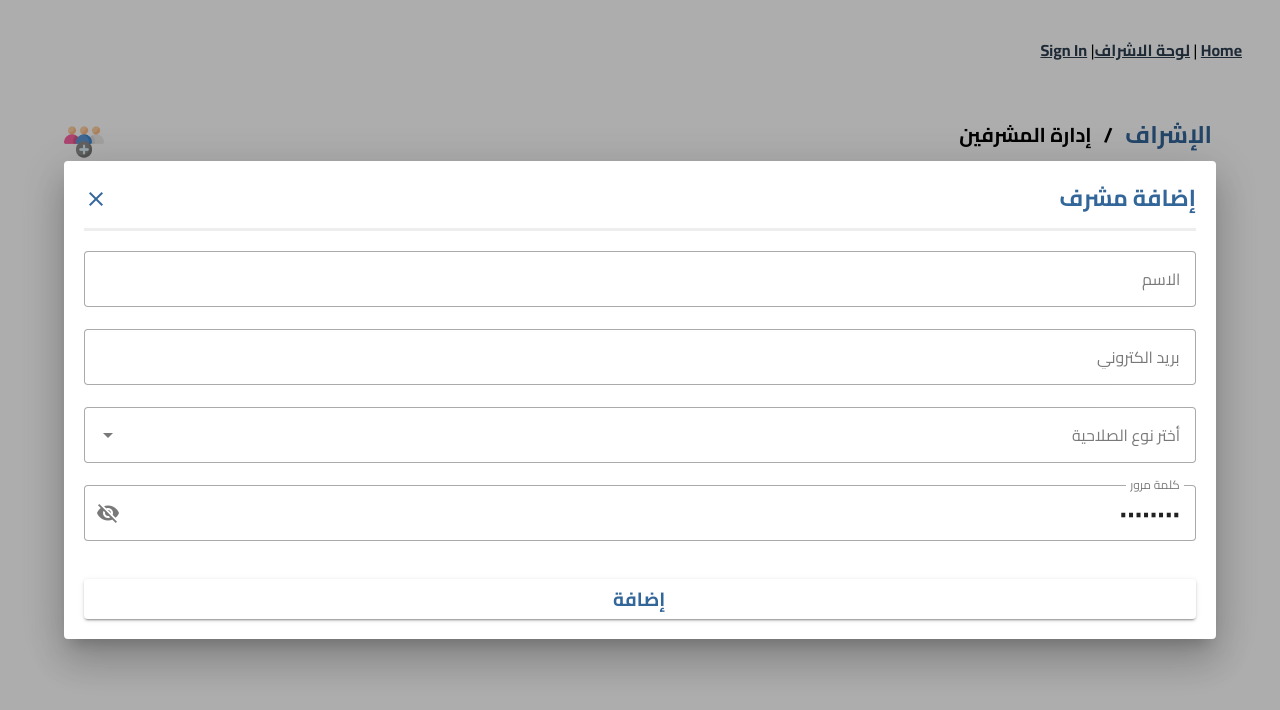
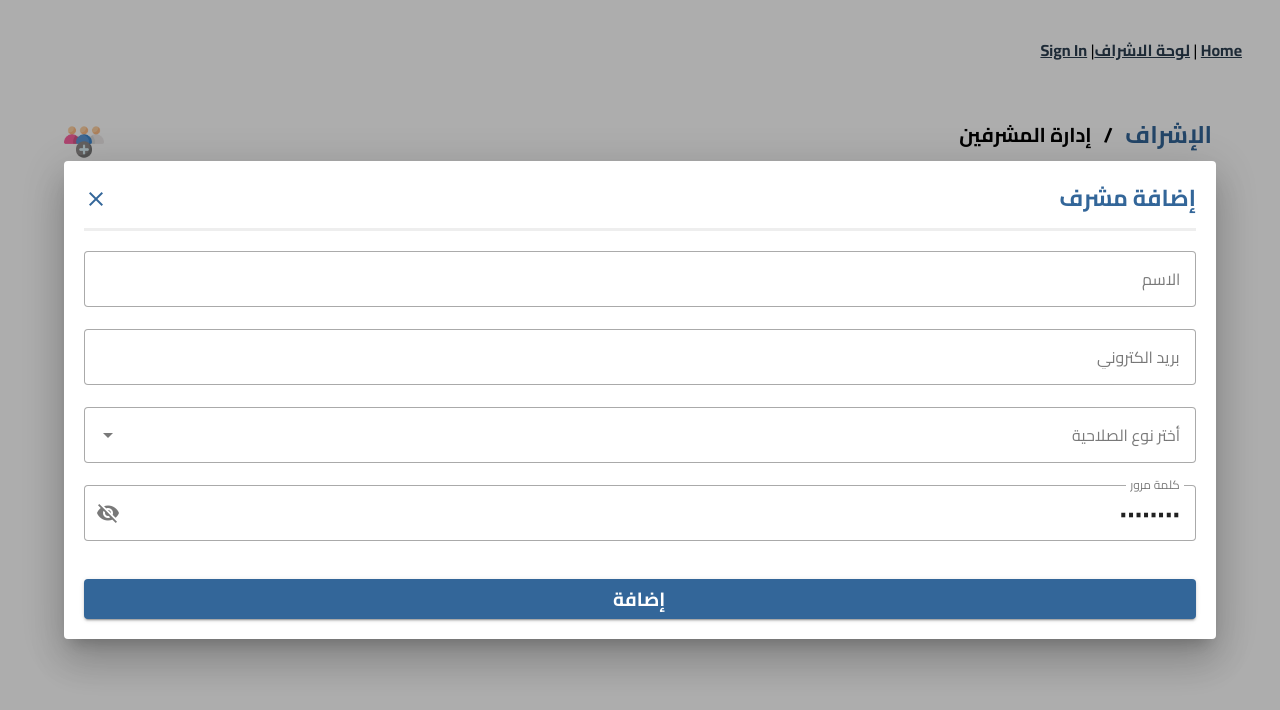
Before and after one commit to Salem-Team/alseraj--almoner, a Vue app: page /Add_admin in a window 1280 px wide. Both pictures are taken after a click on the picture 84 px from the left and 142 px from the top of the page. Shown: the top 710 px of the page. Built offline with nearby package versions, Linux system fonts and the light colour scheme.

Commit message:
Update Add_admin.vue

```diff
--- a/src/views/Add_admin.vue
+++ b/src/views/Add_admin.vue
@@ -133,10 +133,11 @@
                         style="
                           width: 100%;
     padding: 20px;
-                            color: var(--main-color);
     letter-spacing: normal;
     font-weight: bold;
     font-size: 19px;
+    background: var(--main-color);
+    color: #fff;
                         "
                     >
                         إضافة
@@ -189,10 +190,11 @@
                         style="
                           width: 100%;
     padding: 20px;
-                            color: var(--main-color);
     letter-spacing: normal;
     font-weight: bold;
     font-size: 19px;
+    background: var(--main-color);
+    color: #fff;
                         "
                     >
                         تعديل
```
Lines whose indentation alone changed are shown as unchanged.
